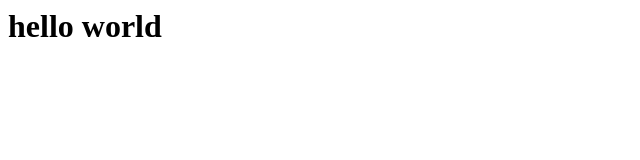
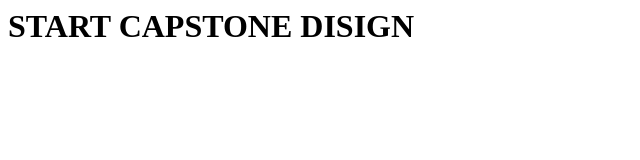
Before and after one commit to yoyo4632/yoyo4632.github.io, a plain HTML site: page index.html in a window 1280 px wide. Shown: the whole page, without its empty margins (0-640 px from the left). Drawn offline with Linux system fonts and the light colour scheme.

Commit message:
Update index.html

```diff
--- a/index.html
+++ b/index.html
@@ -2,6 +2,6 @@
 <head>
 </head>
 <body>
-  <h1>hello world</h1>
+  <h1>START CAPSTONE DISIGN</h1>
 </body>
 </html>
```
